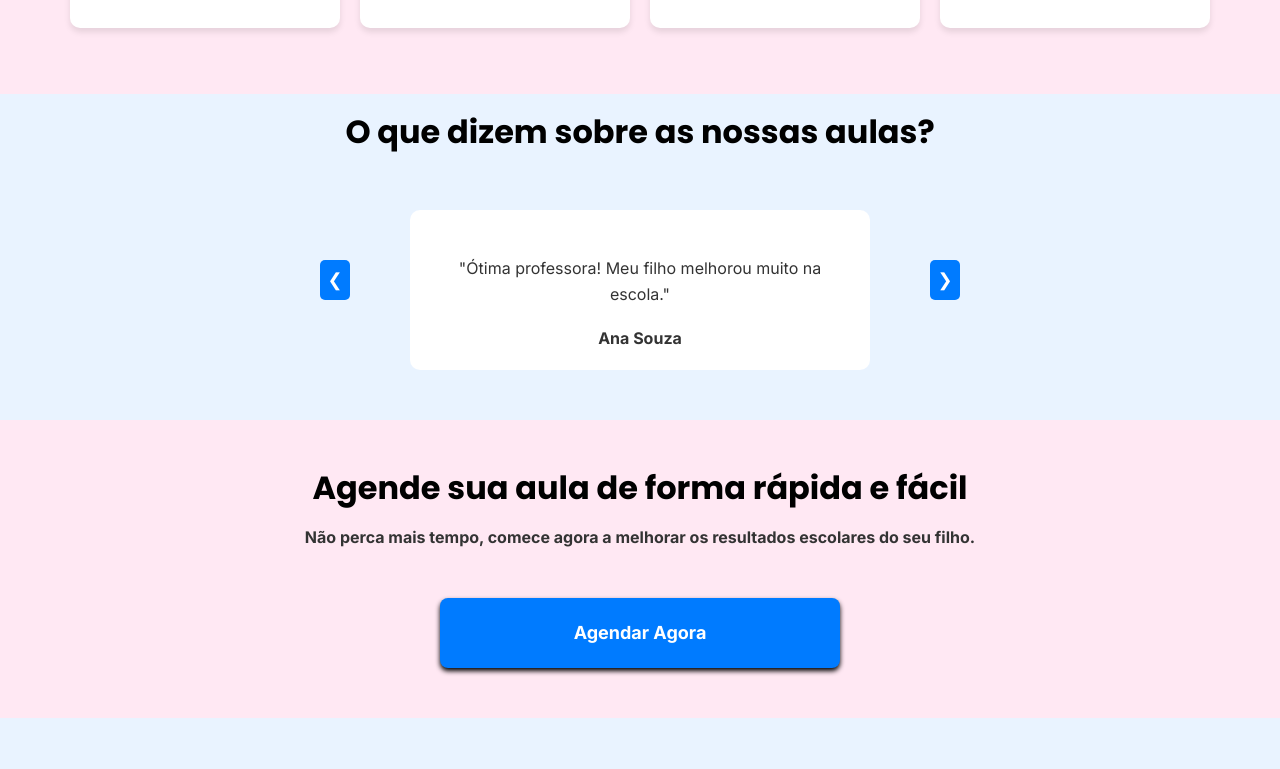
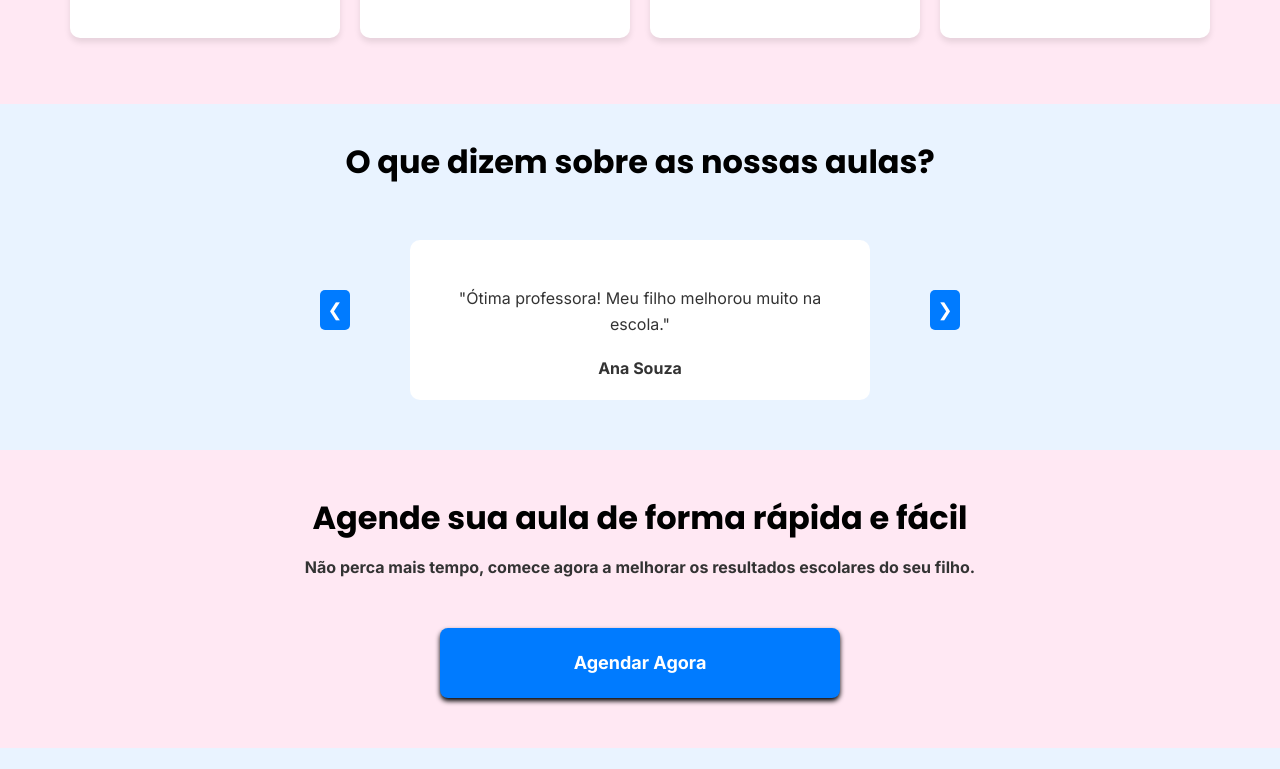
Before and after one commit to Israel-ops-cmd/prof-helo, a React (Vite) app: page / in a window 1280 px wide. Shown: the part 889-1658 px from the top of the page. Built offline with nearby package versions, Linux system fonts and the light colour scheme.

Commit message:
ajustando as margens das seções

```diff
--- a/src/components/Action/Action.css
+++ b/src/components/Action/Action.css
@@ -5,6 +5,10 @@
 
 .bt {
     margin-bottom: 50px;
+}
+
+a {
+    padding-bottom: 50px;
 }
 
 @media (min-width: 769px) and (max-width: 1024px) {
--- a/src/components/Benefits/Benefits.css
+++ b/src/components/Benefits/Benefits.css
@@ -33,6 +33,7 @@ li:hover {
 }
 
 .benefits-h1 {
+    padding: 20px;
     background-color: #ffe8f3 !important;
 }
 
--- a/src/components/Depoiments/Depoiments.css
+++ b/src/components/Depoiments/Depoiments.css
@@ -41,7 +41,7 @@
 
 h1.t-align {
     background-color: #e9f3ff;
-    padding-top: 20px;
+    padding-top: 40px;
 
 }
 
--- a/src/components/Garantia/Garantia.css
+++ b/src/components/Garantia/Garantia.css
@@ -29,6 +29,10 @@
     color: #28a745;
     display: block;
     margin-top: 10px;
+}
+
+a {
+    padding-bottom: 50px;
 }
 
 @media (min-width: 769px) and (max-width: 1024px) {
```
